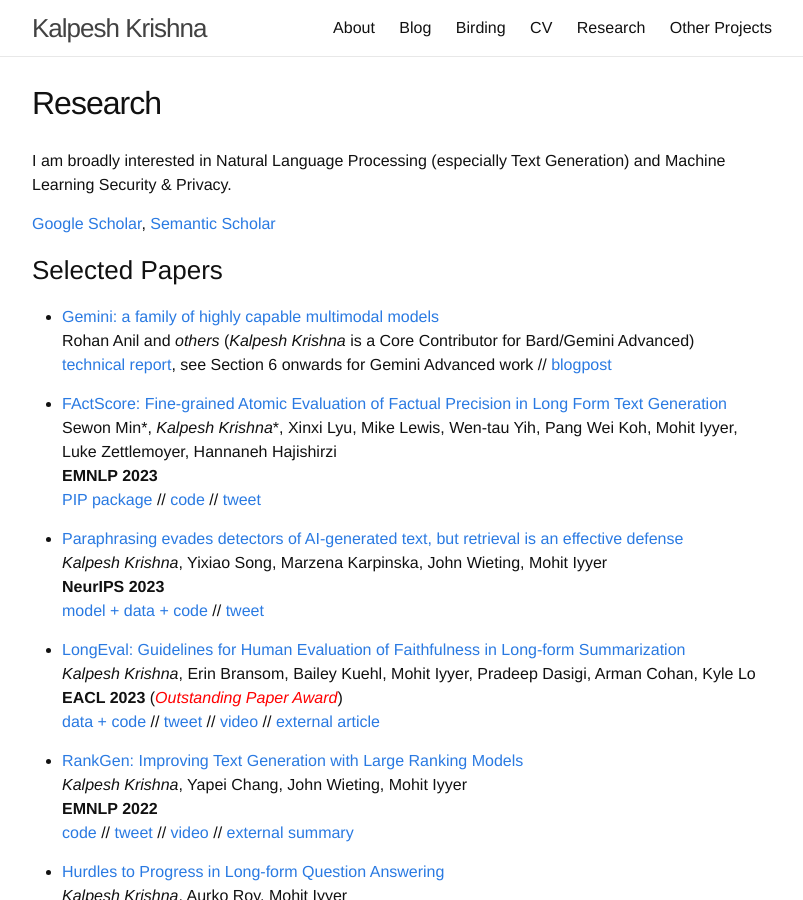
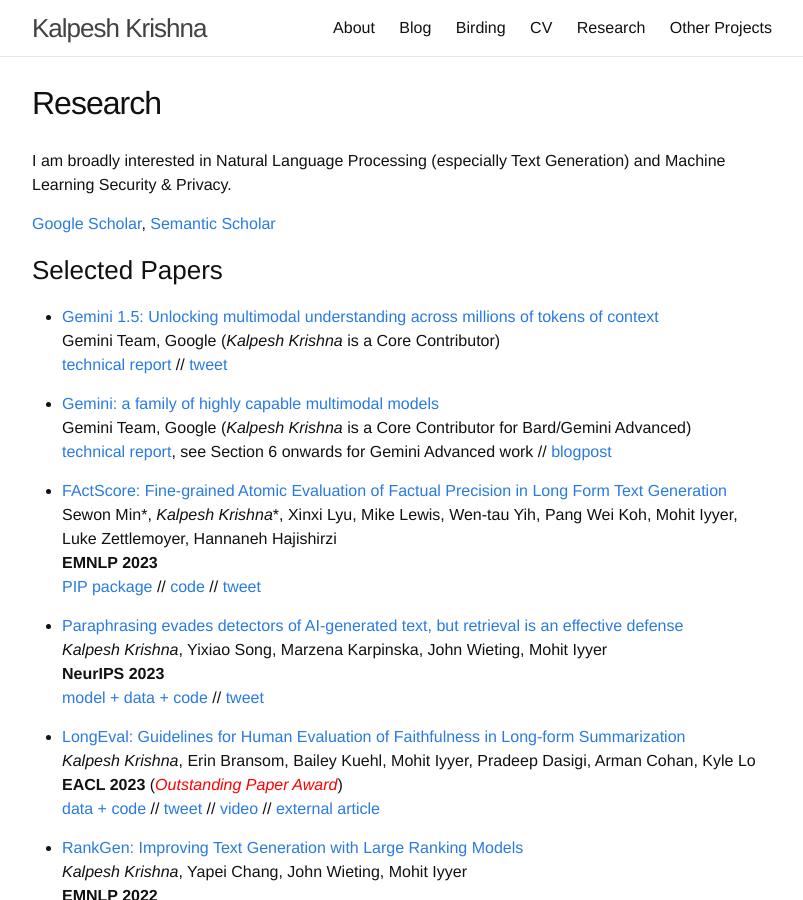
Before and after one commit to martiansideofthemoon/martiansideofthemoon.github.io, a Jekyll site: the page built from _pages/research.md, in a window 1280 px wide and 900 px high. Shown: the whole window, without its empty margins (238-1041 px from the left). Built offline with Jekyll 4.4.1, drawn with Linux system fonts in a browser that asks for light colours; comment, search, counter and statistics services are not loaded.

Commit message:
Update research.md

```diff
--- a/_pages/research.md
+++ b/_pages/research.md
@@ -10,8 +10,12 @@ I am broadly interested in Natural Language Processing (especially Text Generati
 
 ### Selected Papers
 
+* [Gemini 1.5: Unlocking multimodal understanding across millions of tokens of context](https://storage.googleapis.com/deepmind-media/gemini/gemini_v1_5_report.pdf)
+Gemini Team, Google (*Kalpesh Krishna* is a Core Contributor)
+[technical report](https://storage.googleapis.com/deepmind-media/gemini/gemini_v1_5_report.pdf) // [tweet](https://x.com/JeffDean/status/1791518997973762322)
+
 * [Gemini: a family of highly capable multimodal models](https://storage.googleapis.com/deepmind-media/gemini/gemini_1_report.pdf)
-Rohan Anil and *others* (*Kalpesh Krishna* is a Core Contributor for Bard/Gemini Advanced)
+Gemini Team, Google (*Kalpesh Krishna* is a Core Contributor for Bard/Gemini Advanced)
 [technical report](https://storage.googleapis.com/deepmind-media/gemini/gemini_1_report.pdf), see Section 6 onwards for Gemini Advanced work // [blogpost](https://blog.google/products/gemini/bard-gemini-advanced-app/)
 
 * [FActScore: Fine-grained Atomic Evaluation of Factual Precision in Long Form Text Generation](https://arxiv.org/abs/2305.14251)
```
